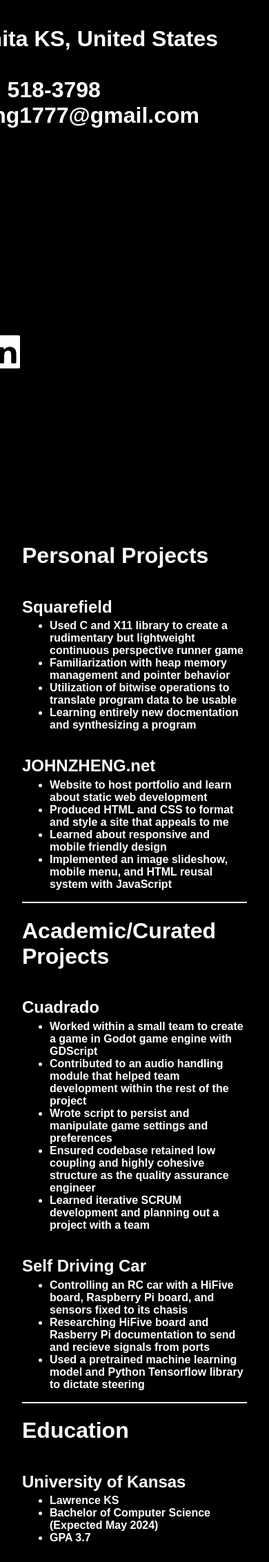
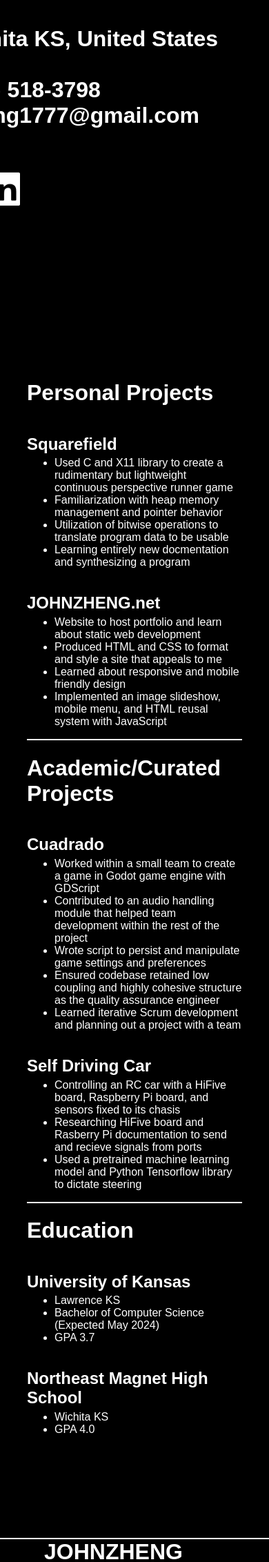
Before and after one commit to johnzheng0/public_html, a PHP site: page /about in a window 390 px wide; the page is wider, and only the part inside the window is pictured. Shown: the part 1074-3338 px from the top of that part at 69% size. Run offline with PHP 8.4, Linux system fonts and the light colour scheme.

Commit message:
changed font sizes and some formatting for mobile

```diff
--- a/about/index.css
+++ b/about/index.css
@@ -32,7 +32,7 @@
     align-items: center;
     gap: 0.2em;
 
-    margin-top: 300px;
+    margin-top: 10em;
 }
 .aboutContent .aboutLinks .icon {
     width: auto;
@@ -68,6 +68,7 @@
 }
 .projectList ul {
     margin-top: -15px;
+    font-weight: normal;
 }
 .projectList .projectDivider {
     width: 100%;
@@ -85,7 +86,13 @@
 
         border-radius: 32px;
     }
+    #aboutme .aboutLinks {
+        margin-top: 2em;
+    }
     #aboutme .aboutBackdrop {
         display: none;
     }
+    #projects .projectList {
+        width: 80%;
+    }
 }
--- a/about/index.html
+++ b/about/index.html
@@ -26,7 +26,7 @@
                     <label>jzheng1777@gmail.com</label><br>
                     <div class="aboutLinks">
                         <a class="github" href="https://github.com/johnzheng0"><img class="icon" src="images/github.png"></a>
-                        <a class="linkedin" href=""><img class="icon" src="images/linkedin.png"></a>
+                        <a class="linkedin" href="https://www.linkedin.com/in/john-zheng-087773213/"><img class="icon" src="images/linkedin.png"></a>
                     </div>
                 </div>
             </div>
@@ -58,7 +58,7 @@
                         <li>Contributed to an audio handling module that helped team development within the rest of the project</li>
                         <li>Wrote script to persist and manipulate game settings and preferences</li>
                         <li>Ensured codebase retained low coupling and highly cohesive structure as the quality assurance engineer</li>
-                        <li>Learned iterative SCRUM development and planning out a project with a team</li>
+                        <li>Learned iterative Scrum development and planning out a project with a team</li>
                     </ul>
                     <h2>Self Driving Car</h2>
                     <ul>
@@ -74,6 +74,11 @@
                         <li>Bachelor of Computer Science (Expected May 2024)</li>
                         <li>GPA 3.7</li>
                     </ul>
+                    <h2>Northeast Magnet High School</h2>
+                    <ul>
+                        <li>Wichita KS</li>
+                        <li>GPA 4.0</li>
+                    </ul>
             </div>
         </div>
 
--- a/global.js
+++ b/global.js
@@ -40,7 +40,7 @@ function eventMenu() {
     }
 }
 
-//adds new element to html
+//get html file and add it to page as element
 function include(element) {
     let newelem = document.createElement("div")
     fetch(element.href)
```
